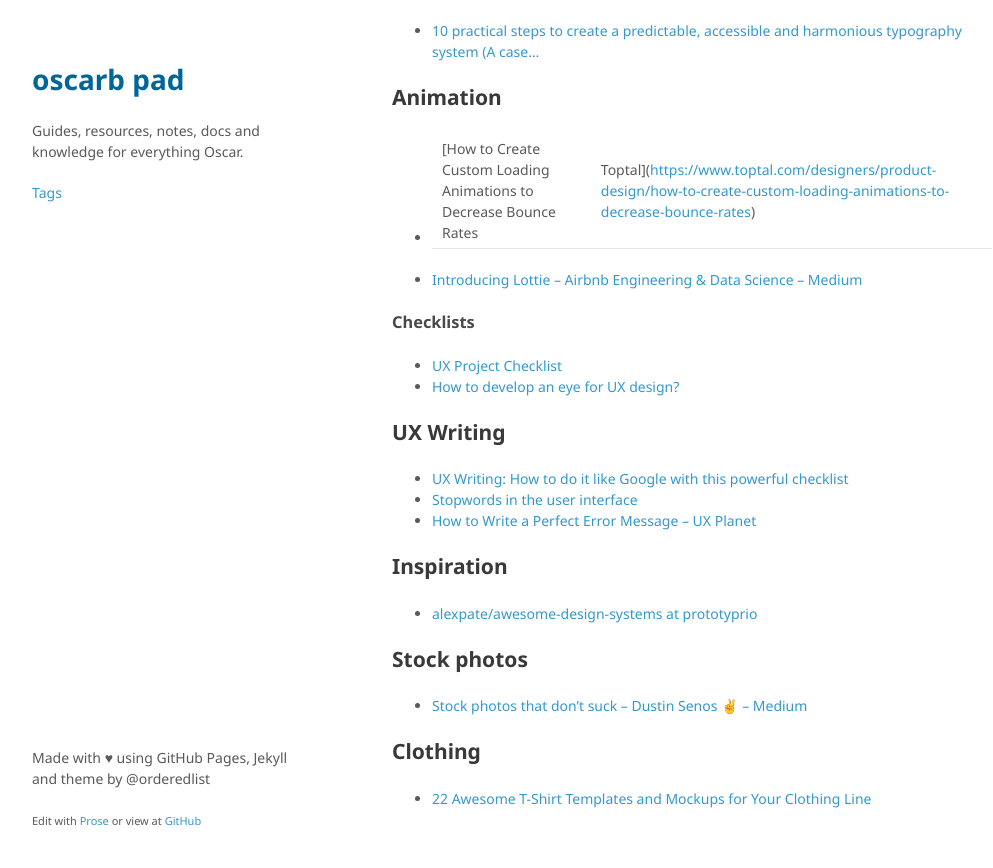
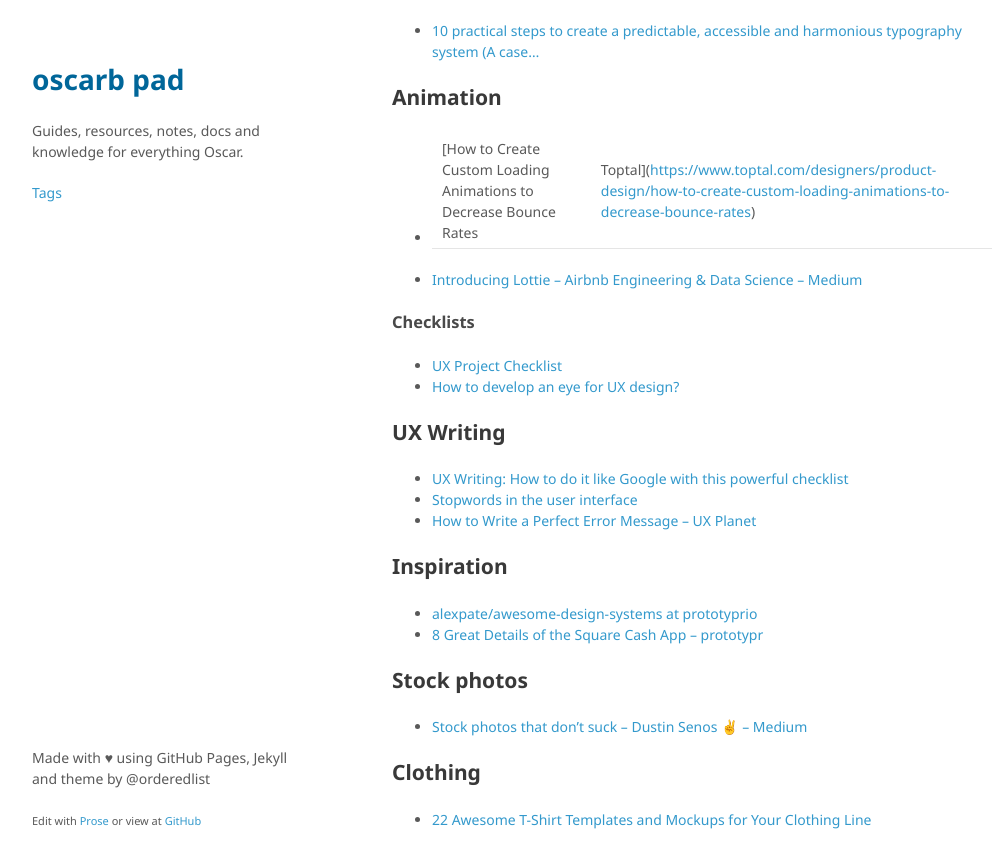
Before and after one commit to oscarb/pad, a Jekyll site: the page built from _docs/ux-resources.md, in a window 1280 px wide and 900 px high, scrolled down 1154 px. Shown: the top 868 px of the window, without its empty margins (128-1121 px from the left). Built offline with Jekyll 4.4.1, drawn with Linux system fonts in a browser that asks for light colours; some web fonts are replaced.

Commit message:
Update ux-resources.md

```diff
--- a/_docs/ux-resources.md
+++ b/_docs/ux-resources.md
@@ -64,6 +64,7 @@ tags: [ux]
 ## Inspiration
 
 * [alexpate/awesome-design-systems at prototyprio](https://github.com/alexpate/awesome-design-systems?ref=prototyprio&utm_source=prototypr_newsletter&utm_medium=email&utm_campaign=airbnbs_lottie_put_to_the_test_and_awesome_design_systems&utm_term=2017-06-09)
+* [8 Great Details of the Square Cash App – prototypr](https://blog.prototypr.io/8-great-details-of-the-square-cash-app-b0bc2250e501)
 
 ## Stock photos
 
```
